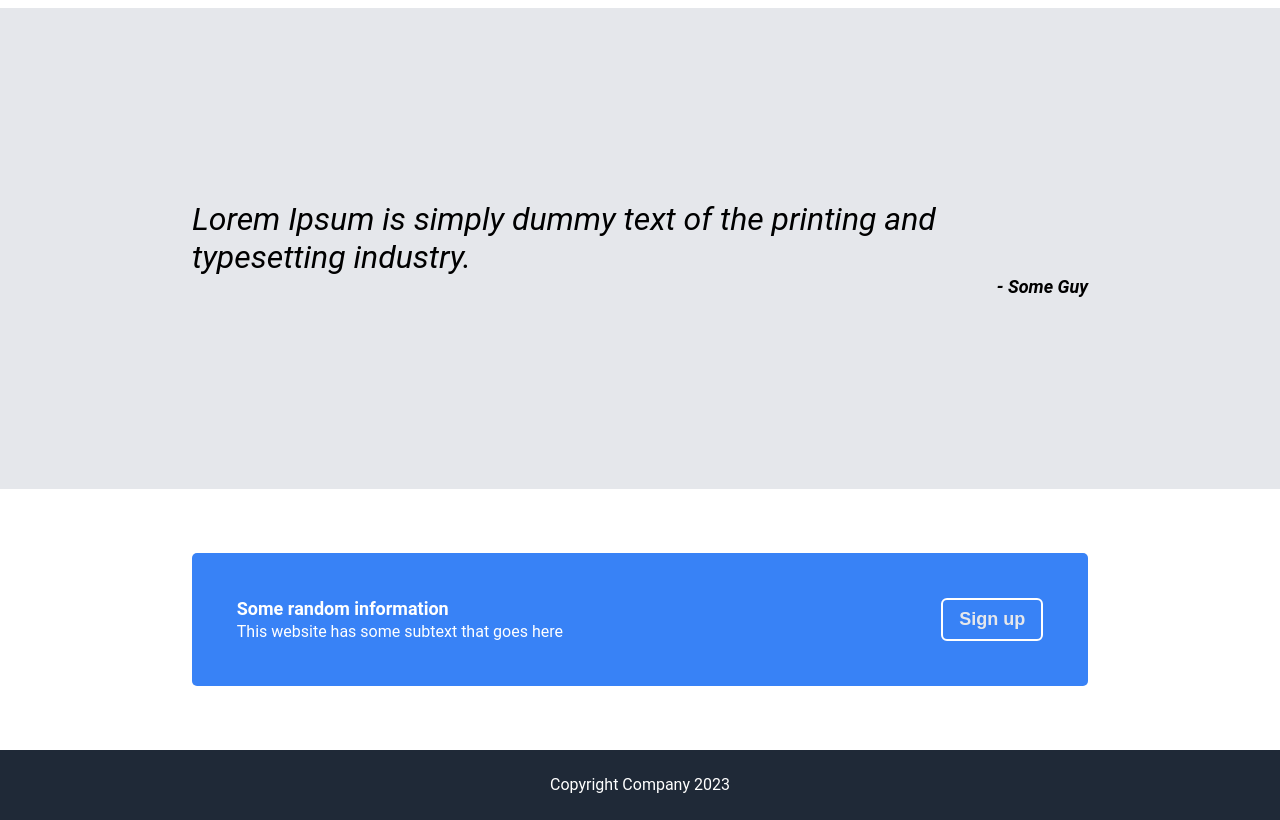
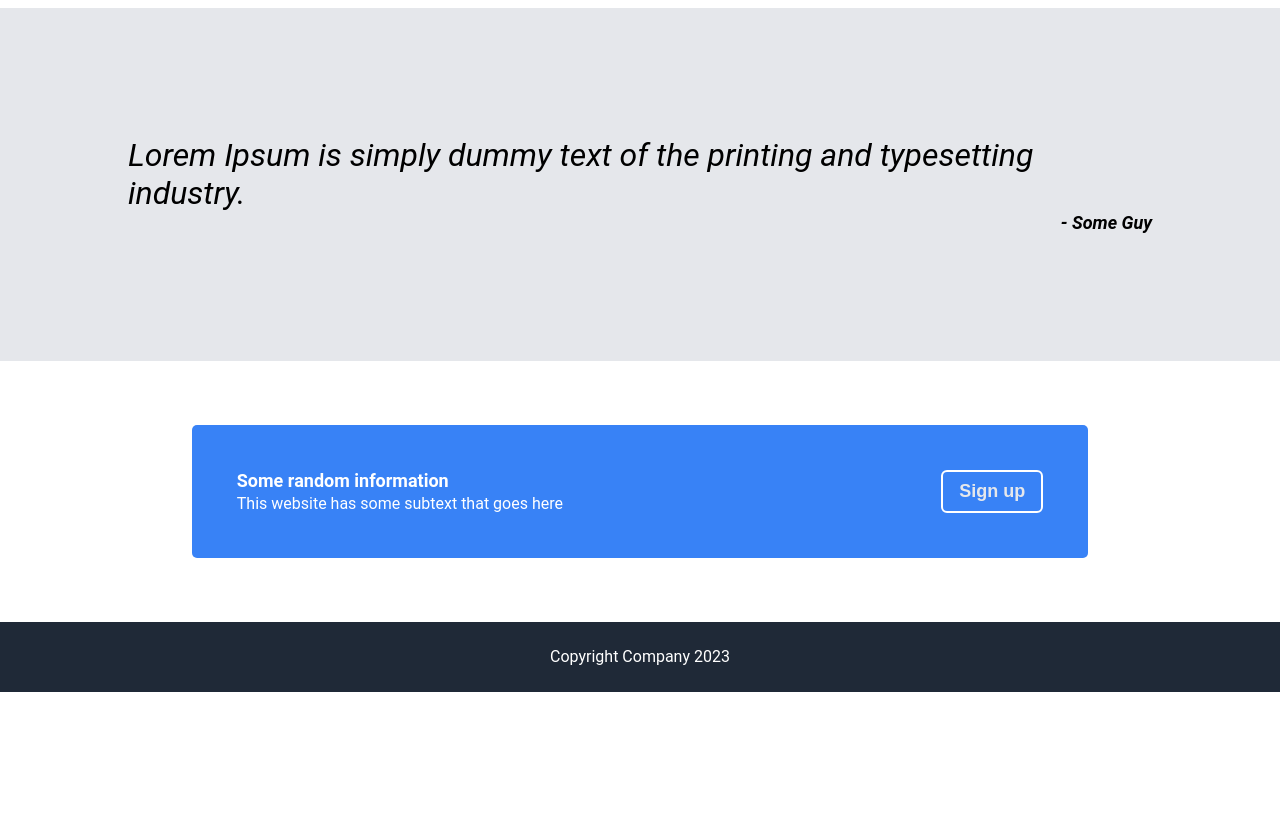
Before and after one commit to R894/landing-page, a plain HTML site: page index.html in a window 1280 px wide. Shown: the part 860-1680 px from the top of the page. After the commit the page ends 1552 px from the top, so only its background shows below. Drawn offline with Linux system fonts and the light colour scheme.

Commit message:
modify quote margin

```diff
--- a/style.css
+++ b/style.css
@@ -140,7 +140,7 @@ a{
 }
 
 .quotes .wrapper{
-    margin: 15%;
+    margin: 10%;
     display: flex;
     flex-direction: column;
     align-items: center;
```
